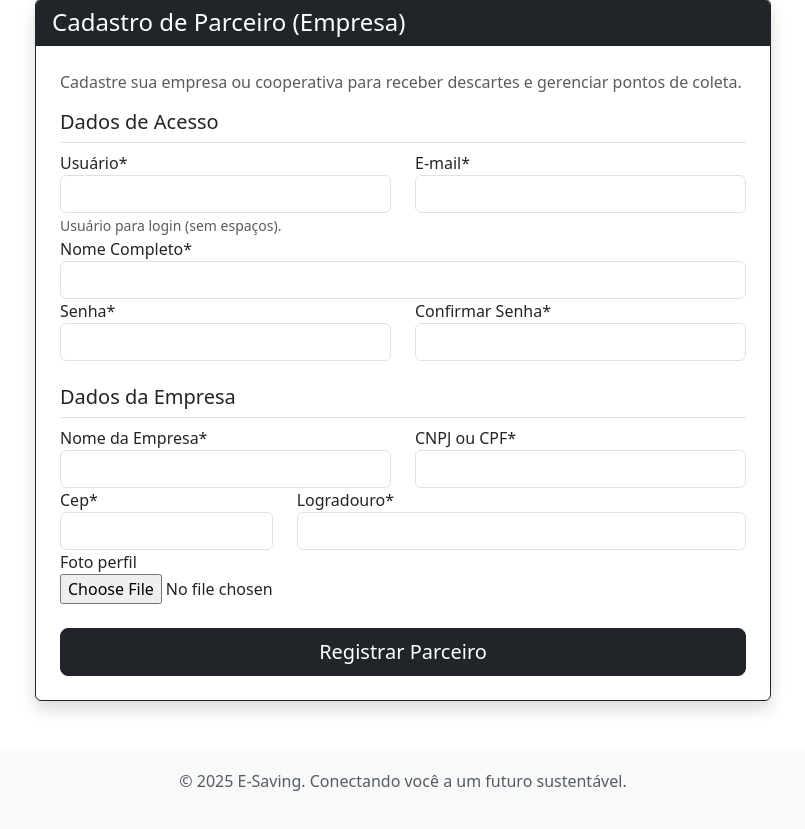
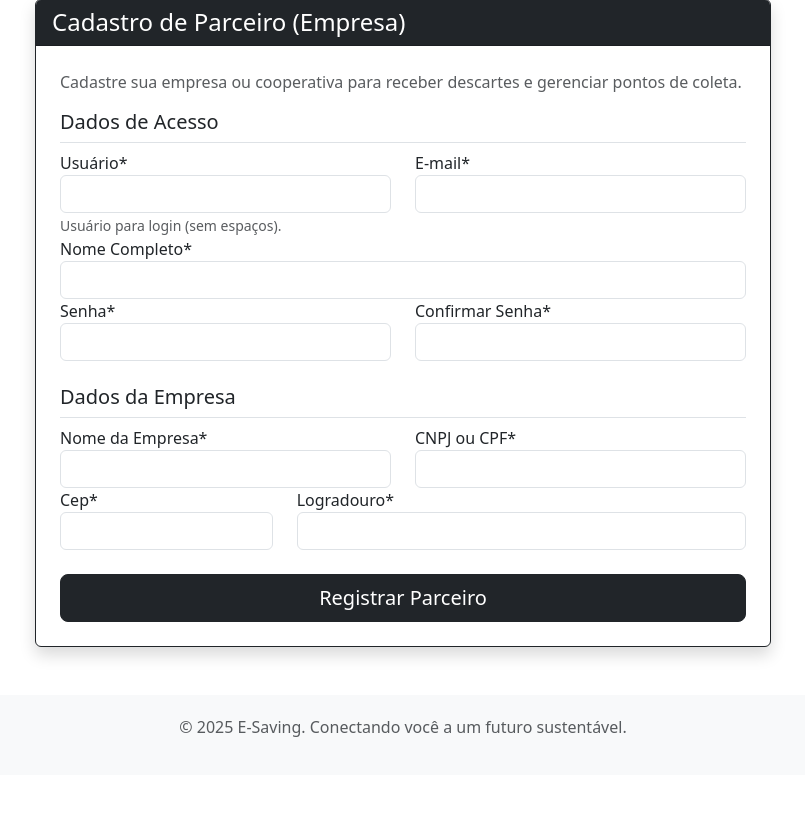
Before and after one commit to jv1303/e-saving-dj, a Django app: page /cadastro/parceiro/ in a window 1280 px wide. Shown: the part 115-944 px from the top of the page, without its empty margins (237-1042 px from the left). After the commit the page ends 852 px from the top, so only its background shows below. Run offline with Django 4.2, Linux system fonts and the light colour scheme; some libraries are stand-ins or nearby versions.

Commit message:
Remove profile picture field from registration form
Removed the profile picture field from the registration form.

```diff
--- a/esaving/app/templates/register_parceiro.html
+++ b/esaving/app/templates/register_parceiro.html
@@ -30,7 +30,6 @@
                         <div class="col-md-6">{{ profile_form.cnpj_cpf|as_crispy_field }}</div>
                         <div class="col-md-4">{{ profile_form.cep|as_crispy_field }}</div>
                         <div class="col-md-8">{{ profile_form.logradouro|as_crispy_field }}</div>
-                        <div class="col-md-12">{{ profile_form.foto_perfil|as_crispy_field }}</div>
                     </div>
 
                     <div class="d-grid mt-4">
```
